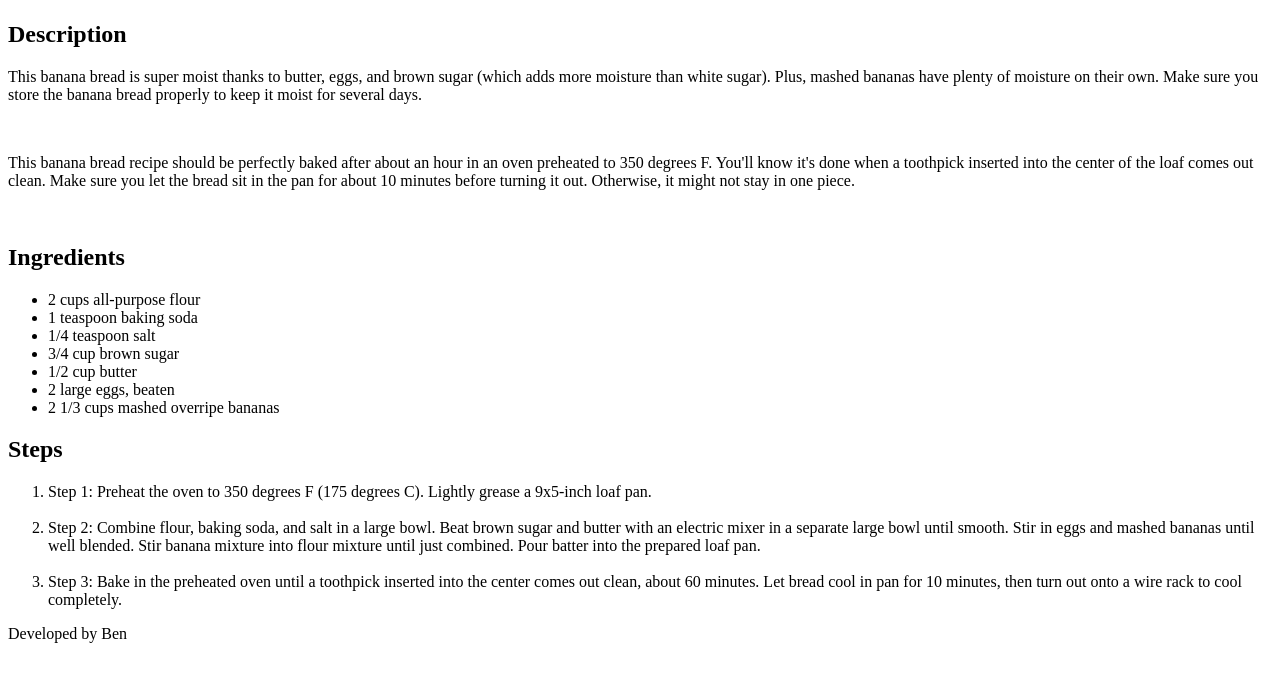
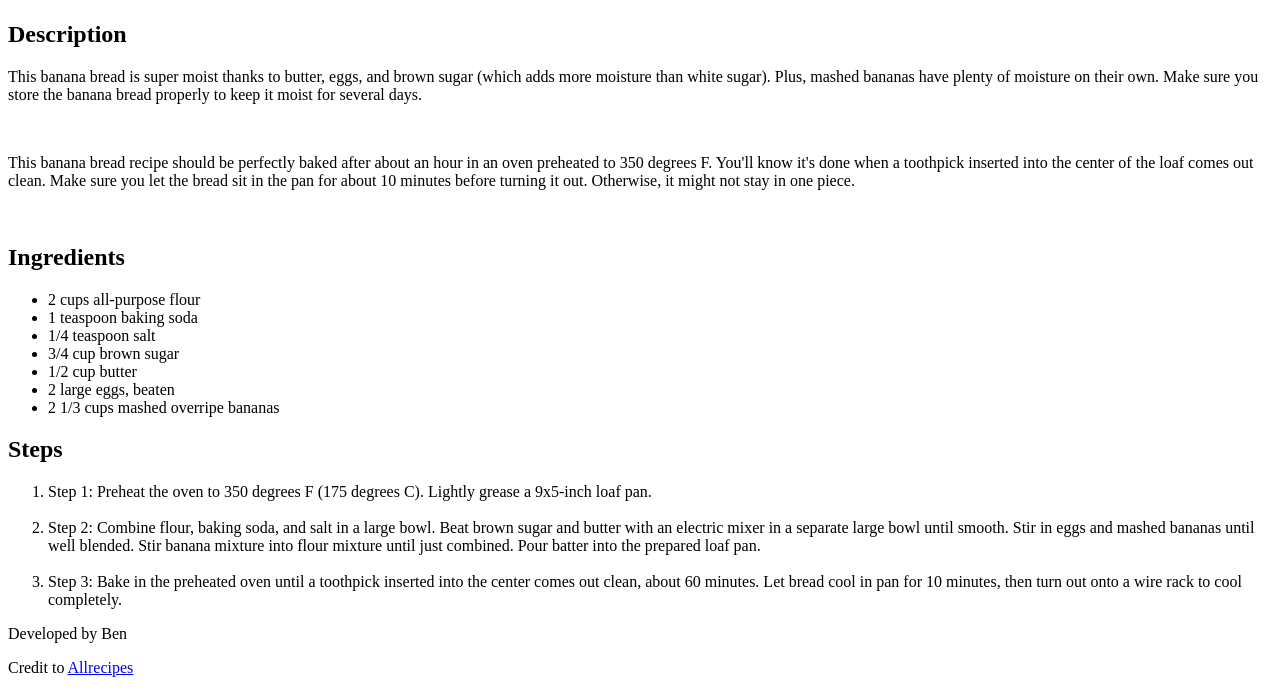
Before and after one commit to Benicio-Sabarros/odin-recipes, a plain HTML site: page recipes/banana-bread.html in a window 1280 px wide. Shown: the part 483-1176 px from the top of the page. Before the commit the page ends 1142 px from the top, so only its background shows below. Drawn offline with Linux system fonts and the light colour scheme.

Commit message:
Credit to the Allrecipes website

```diff
--- a/recipes/banana-bread.html
+++ b/recipes/banana-bread.html
@@ -38,6 +38,7 @@
     </main>
     <footer>
         <p>Developed by Ben</p>
+        <p>Credit to <a href="https://www.allrecipes.com/">Allrecipes</a></p>
     </footer>
 </body>
 </html>
```
Also changed, not shown: recipes/cookies.html (+1 -0 lines), recipes/meatballs.html (+1 -0 lines).
